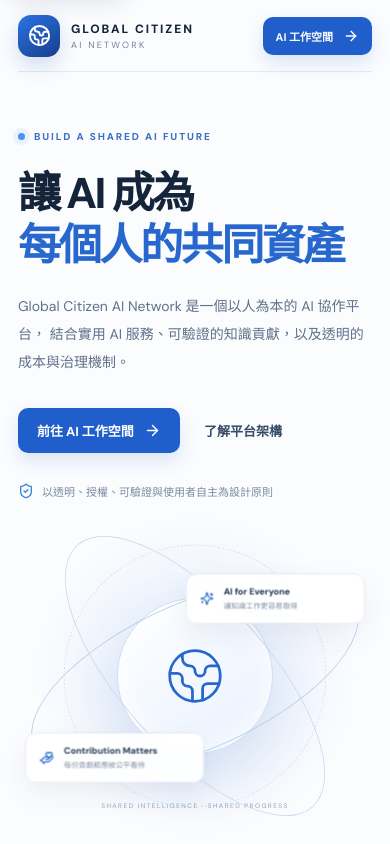
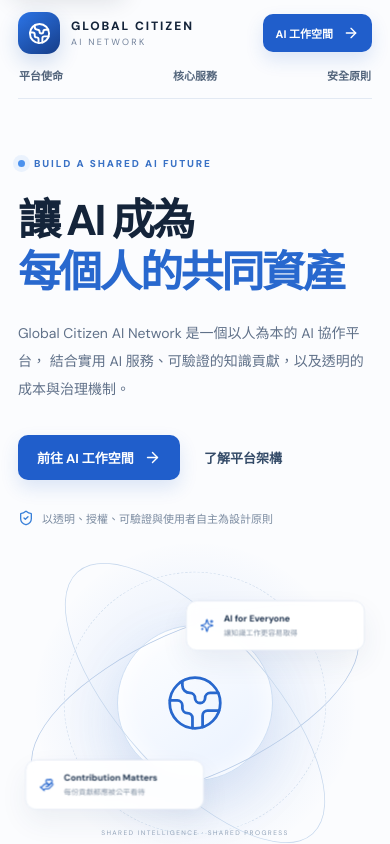
Before and after one commit to X84657465/global-citizen-ai-network, a Next.js app: page / in a window 390 px wide. Shown: the top 844 px of the page. Built offline with nearby package versions, Linux system fonts and the light colour scheme.

Commit message:
fix(product): preserve section navigation on mobile

```diff
--- a/app/home.module.css
+++ b/app/home.module.css
@@ -184,3 +184,32 @@
 .skipLink:focus-visible {
   transform: translateY(0);
 }
+
+
+/* Keep the primary section links available on narrow screens. */
+@media (max-width: 650px) {
+  .header {
+    height: auto;
+    min-height: 72px;
+    flex-wrap: wrap;
+    row-gap: 10px;
+    padding: 12px 0 9px;
+  }
+
+  .nav {
+    order: 3;
+    display: flex;
+    width: 100%;
+    justify-content: space-between;
+    gap: 14px;
+    overflow-x: auto;
+    padding: 3px 1px 6px;
+    scrollbar-width: thin;
+  }
+
+  .nav a {
+    flex: 0 0 auto;
+    white-space: nowrap;
+    font-size: 11px;
+  }
+}
```
